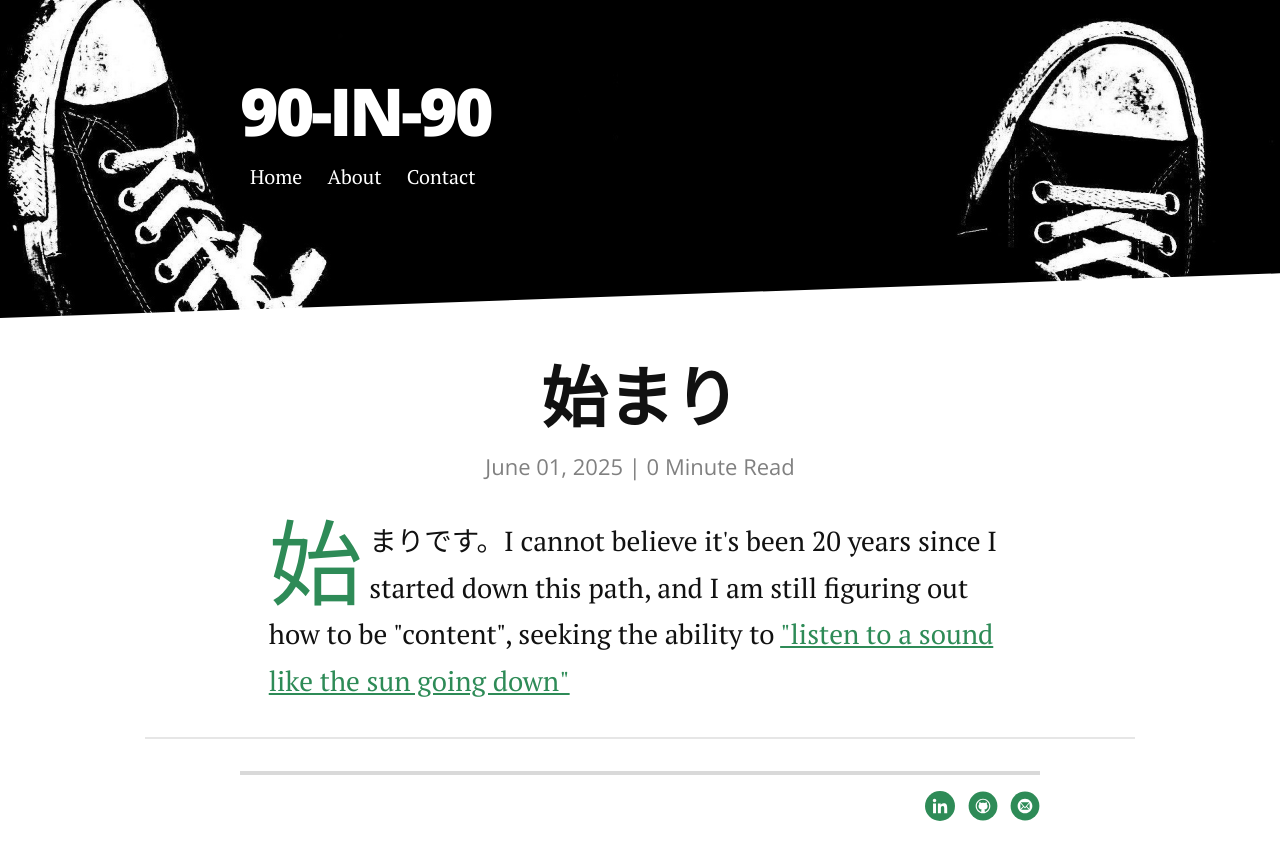
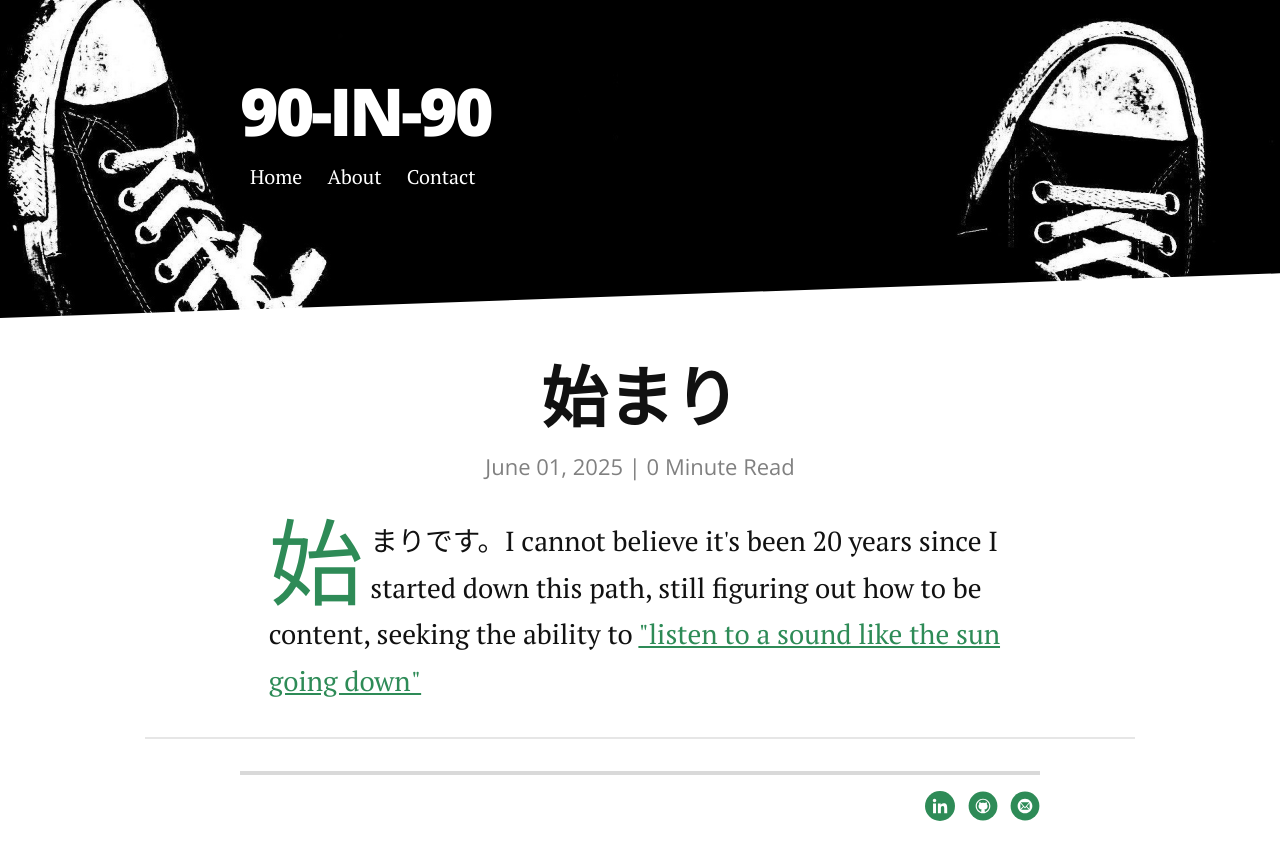
Before and after one commit to weebaruto/weeblog, a Jekyll site: the page built from _posts/2014-12-10-test-post.markdown, in a window 1280 px wide. Shown: the top 860 px of the page. Built offline with Jekyll 4.4.1, drawn with Linux system fonts in a browser that asks for light colours; nearby versions of some CDN libraries.

Commit message:
Update 2014-12-10-test-post.markdown

```diff
--- a/_posts/2014-12-10-test-post.markdown
+++ b/_posts/2014-12-10-test-post.markdown
@@ -4,4 +4,4 @@
 date:   2025-06-01
 ---
 
-<p class="intro"><span class="dropcap">始</span>まりです。I cannot believe it's been 20 years since I started down this path, and I am still figuring out how to be "content", seeking the ability to <a target="_blank" href="https://www.azlyrics.com/lyrics/rodneycrowell/songforthelife.html">"listen to a sound like the sun going down"</a></p>
+<p class="intro"><span class="dropcap">始</span>まりです。I cannot believe it's been 20 years since I started down this path, still figuring out how to be content, seeking the ability to <a href="https://www.azlyrics.com/lyrics/rodneycrowell/songforthelife.html" target="_blank">"listen to a sound like the sun going down"</a></p>
```
